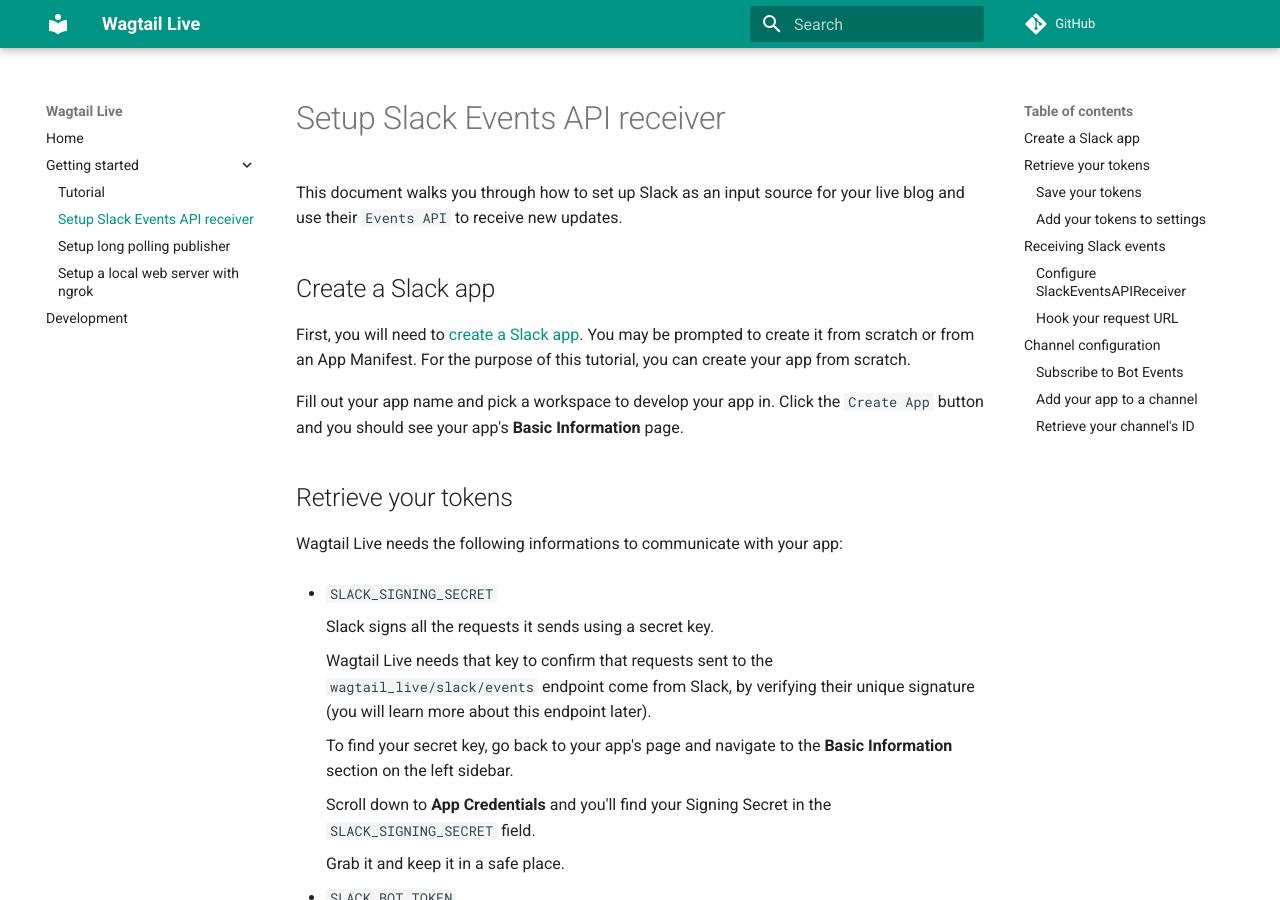
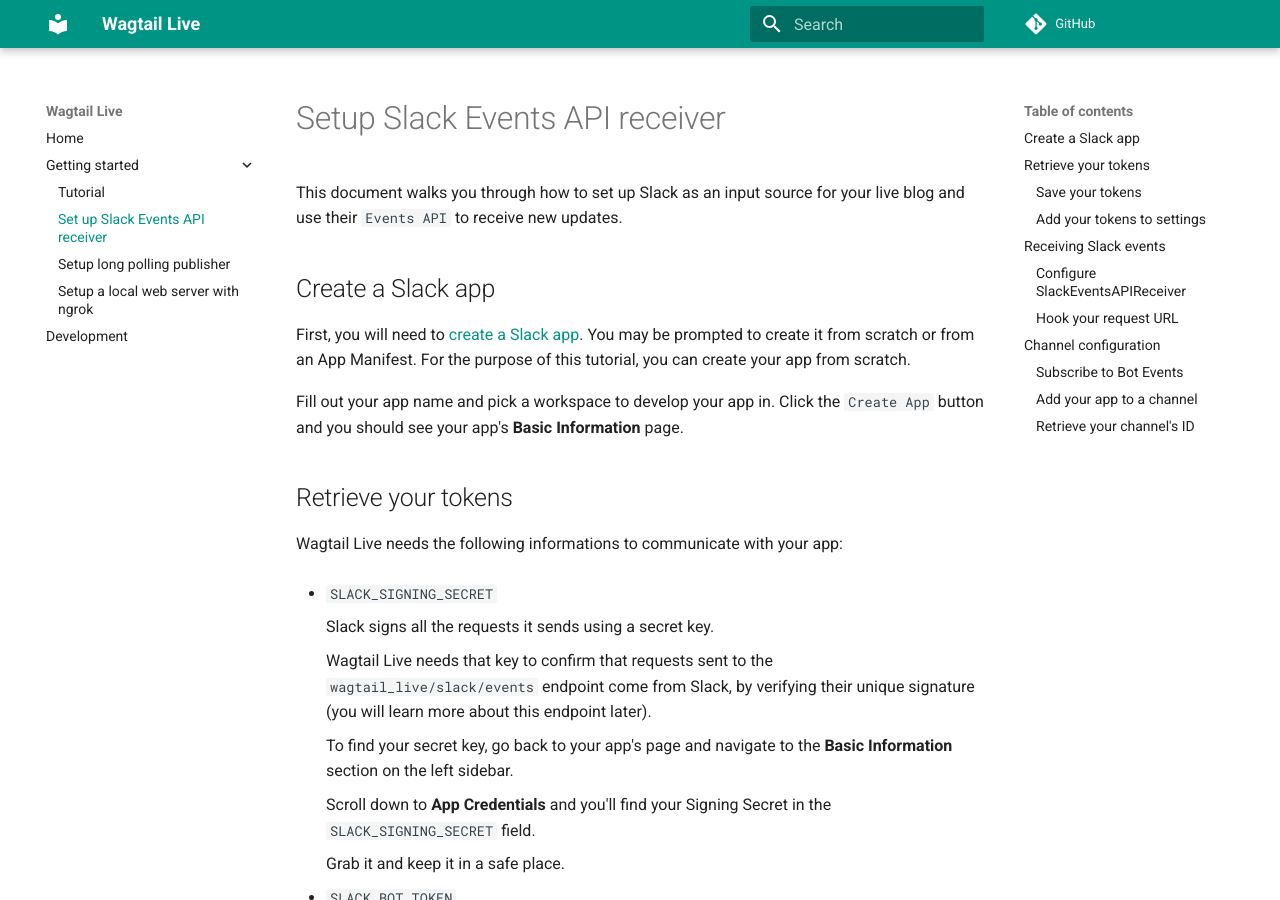
Before and after one commit to wagtail/wagtail-live, an MkDocs documentation site: the page built from docs/getting_started/setup_slack.md, in a window 1280 px wide and 900 px high. Built offline with MkDocs 1.6.1 and Material for MkDocs 9.7.7, drawn with Linux system fonts in a browser that asks for light colours; comment, search, counter and statistics services are not loaded.

Commit message:
Update mkdocs.yml
Co-authored-by: Tom Dyson <tom@torchbox.com>

```diff
--- a/mkdocs.yml
+++ b/mkdocs.yml
@@ -13,7 +13,7 @@ nav:
   - Home: index.md
   - Getting started:
     - Tutorial: getting_started/tutorial.md
-    - Setup Slack Events API receiver: getting_started/setup_slack.md
+    - Set up Slack Events API receiver: getting_started/setup_slack.md
     - Setup long polling publisher: getting_started/setup_long_polling.md
     - Setup a local web server with ngrok: getting_started/setup_ngrok.md
   - Development: development.md
```
